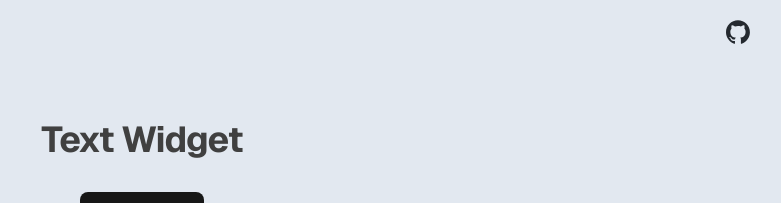
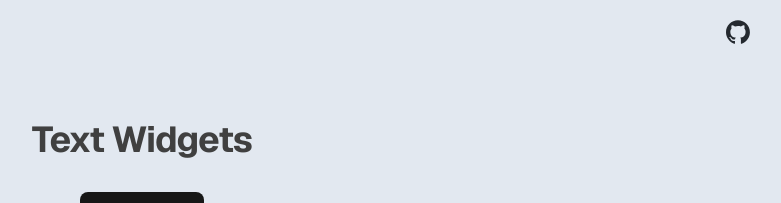
Before and after one commit to joshjavier/trumpet-challenge, a Next.js app: page / in a window 1280 px wide. Shown: the top 203 px of the page, without its empty margins (498-1279 px from the left). Built offline with nearby package versions, Linux system fonts and the light colour scheme.

Commit message:
chore: fix typo

```diff
--- a/app/page.tsx
+++ b/app/page.tsx
@@ -48,7 +48,7 @@ export default function Home() {
   return (
     <main className="flex flex-1 flex-col items-center space-y-8 pb-20">
       <h1 className="mt-14 text-4xl font-bold tracking-tight text-neutral-700">
-        Text Widget
+        Text Widgets
       </h1>
 
       <AddWidgetButton onAdd={handleAdd} />
```
